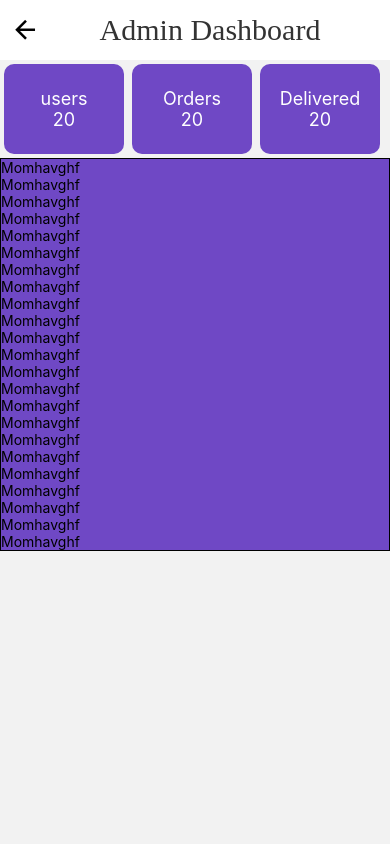
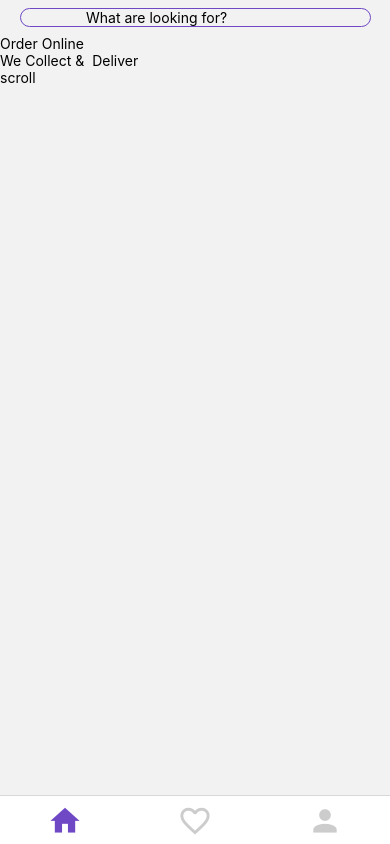
Before and after one commit to jacob-d242/Maigaz, a React Native app: screen /Shop in a window 390 px wide. Built offline with nearby package versions, Linux system fonts and the light colour scheme.

Commit message:
Creating new homepage and products page

```diff
--- a/package.json
+++ b/package.json
@@ -25,9 +25,11 @@
     "react-native-dropdown-select-list": "^1.0.23",
     "react-native-maps": "^1.3.2",
     "react-native-numeric-input": "^1.9.1",
+    "react-native-pager-view": "^6.1.2",
     "react-native-safe-area-context": "^4.3.1",
     "react-native-screens": "^3.15.0",
     "react-native-size-matters": "^0.4.0",
+    "react-native-tab-view": "^3.3.2",
     "react-native-vector-icons": "^9.2.0",
     "react-redux": "^8.0.4",
     "redux": "^4.2.0",
--- a/src/navigation/DashNavigation.js
+++ b/src/navigation/DashNavigation.js
@@ -5,6 +5,7 @@ import ProductAdd from "../screens/Seller/ProductAdd";
 import MapView from "../screens/home/components/MapView";
 import Cart from "../screens/home/Cart";
 import DeliverAdress from '../screens/home/components/DeliverAdress'
+import Shop from "../screens/home/Shop";
 const Stack = createNativeStackNavigator();
 
 export default function DashNavigation () {
@@ -15,6 +16,7 @@ export default function DashNavigation () {
             <Stack.Screen name="Maps" component={MapView} />
             <Stack.Screen name="Cart" component={Cart} />
             <Stack.Screen name="OrderAdress" component={DeliverAdress} />
+            <Stack.Screen name="Shop" component={Shop} />
         </Stack.Navigator>
     )
 }
--- a/src/navigation/RootNavigation.js
+++ b/src/navigation/RootNavigation.js
@@ -4,7 +4,6 @@ import { NavigationContainer } from "@react-navigation/native";
 import { useSelector } from "react-redux";
 import AuthNavigation from "./AuthNavigator";
 import MainNavigation from "./MainNavigation";
-import AdminNavigator from "./AdminNavigator";
 
 
 
@@ -13,8 +12,7 @@ export default function RootNavigation () {
     return (
         <NavigationContainer>
             {/*{user.isLoggedIn ? <MainNavigation /> : <AuthNavigation />}*/}
-            {/*<MainNavigation />*/}
-            <AdminNavigator/>
+            <MainNavigation />
         </NavigationContainer>
     )
 }
--- a/src/screens/home/Cart.js
+++ b/src/screens/home/Cart.js
@@ -6,6 +6,8 @@ import Header from '../../components/Header'
 import Button from '../../components/Button'
 import { COLORS } from '../../constants/Index';
 import CartProduct from './components/CartProduct';
+
+//import gasData from '../'
 export default function Cart({ navigation }) {
 
     return (
--- a/src/screens/home/Index.js
+++ b/src/screens/home/Index.js
@@ -25,7 +25,9 @@ export default function HomeScreen({navigation}) {
             />
 
                 <TouchableOpacity
-                 onPress={() => navigation.navigate('Cart')}
+                onPress={() =>
+                    navigation.navigate('Shop')
+                }
                  style={styles.btn}>
                     <Text style={styles.btntitle}>Shop Now</Text>
                 </TouchableOpacity>
@@ -40,9 +42,8 @@ const styles = StyleSheet.create({
         alignItems: "center",
     },
     animation: {
-        marginTop:30,
         width: 400,
-        height: 400,
+        height: 350,
         color: COLORS.lightSecondary,
 
     },
--- /dev/null
+++ b/src/screens/home/Shop.js
@@ -0,0 +1,24 @@
+import React from 'react'
+import { SafeAreaView, View, StyleSheet,Text} from 'react-native'
+import Product from './components/Product'
+import SearchBar from './components/SearchBar'
+import SwipeScroll from './components/SwipeScroll'
+
+export default function Shop() {
+    return (
+        <SafeAreaView>
+            <SearchBar />
+            <View>
+                <Text>Order Online </Text>
+                <Text>We Collect &  Deliver </Text>
+            </View>
+            <SwipeScroll/>
+            <Product />
+        </SafeAreaView>
+    )
+}
+
+
+const style = StyleSheet.create({
+
+})
--- a/src/screens/home/components/Product.js
+++ b/src/screens/home/components/Product.js
@@ -1,7 +1,7 @@
 import React from "react";
-import { View } from "react-native";
+import { View,Text} from "react-native";
 export default function Product() {
     <View>
-
+        <Text>Products</Text>
     </View>
 }
--- /dev/null
+++ b/src/screens/home/components/SearchBar.js
@@ -0,0 +1,29 @@
+import React ,{useState} from 'react';
+import { View,TextInput,StyleSheet } from 'react-native';
+import { COLORS } from '../../../constants/Index';
+
+export default function () {
+    const [seachText,setSearchText] = useState()
+    return (
+        <View style={{alignItems:'center'}}>
+
+            <View style={styles.container}>
+                <TextInput
+                    placeholder="What are looking for?"
+                    onChangeText={text => setSearchText }
+                    />
+            </View>
+         </View>
+    )
+}
+
+const styles = StyleSheet.create({
+    container: {
+        margin:8,
+        width: '90%',
+        borderRadius: 30,
+        borderColor: COLORS.primary,
+        borderWidth: 1,
+        alignItems: 'center',
+    }
+})
--- /dev/null
+++ b/src/screens/home/components/SwipeScroll.js
@@ -0,0 +1,9 @@
+import React from 'react'
+import { View ,Text} from 'react-native'
+export default function () {
+    return (
+        <View>
+                <Text>scroll</Text>
+        </View>
+    )
+}
```
Also changed, not shown: src/assets/data/data.js (added, +34 -0 lines), 1 other file (tests, documents, lock files or other folders).
